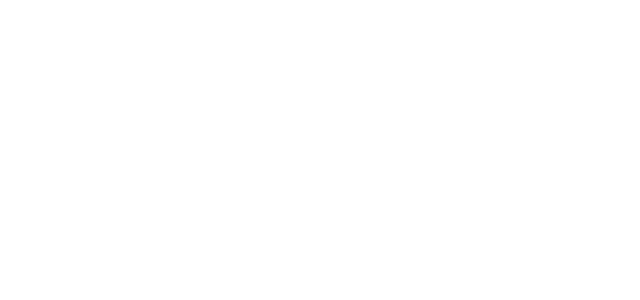
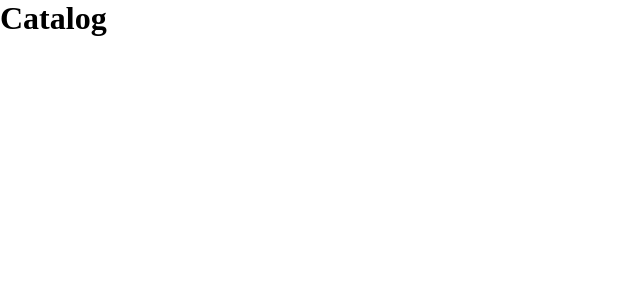
Before and after one commit to kulikp1/flowers, a React (Vite) app: page /products in a window 1280 px wide. Before the commit this address had no page. Shown: the top 300 px of the page, without its empty margins (0-640 px from the left). Built offline with nearby package versions, Linux system fonts and the light colour scheme.

Commit message:
update routes

```diff
--- a/src/components/App/App.jsx
+++ b/src/components/App/App.jsx
@@ -1,12 +1,16 @@
 import "./App.css";
 import { BrowserRouter as Router, Routes, Route } from "react-router-dom";
 import HomePage from "../HomePage/HomePage";
+import Catalog from "../CatalogPage/CatalogPage";
+import Order from "../OrderPage/OrderPage";
 
 function App() {
   return (
     <Router>
       <Routes>
         <Route path="/" element={<HomePage />} />
+        <Route path="/products" element={<Catalog />} />
+        <Route path="/orders" element={<Order />} />
       </Routes>
     </Router>
   );
```
